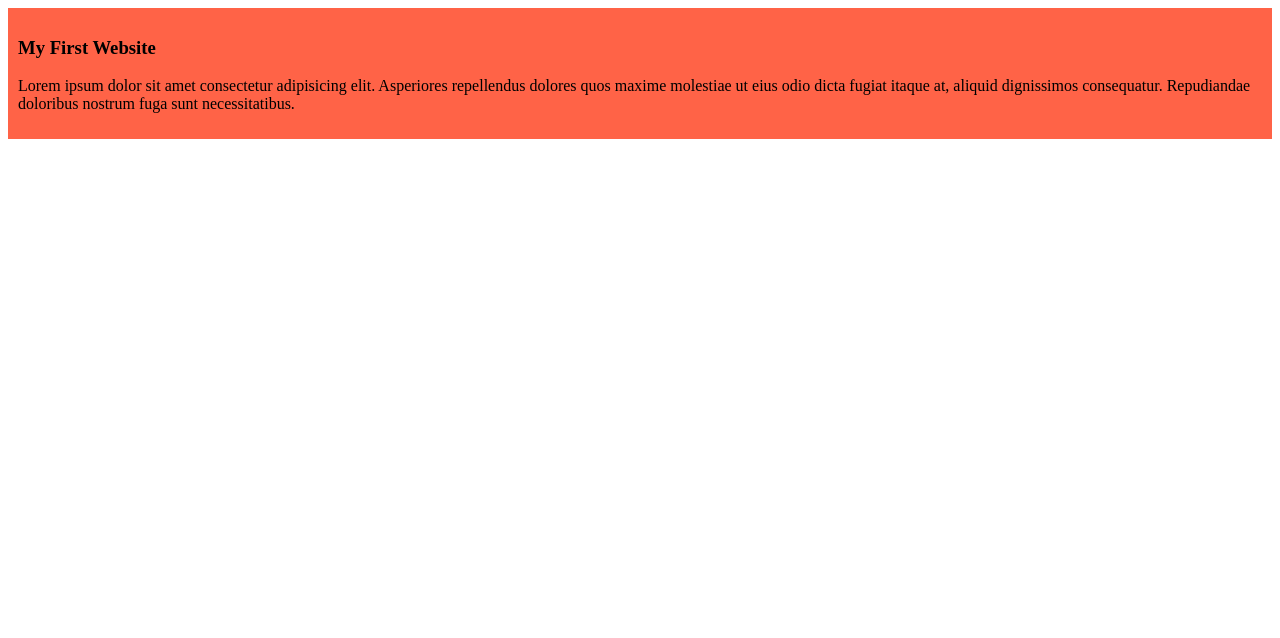
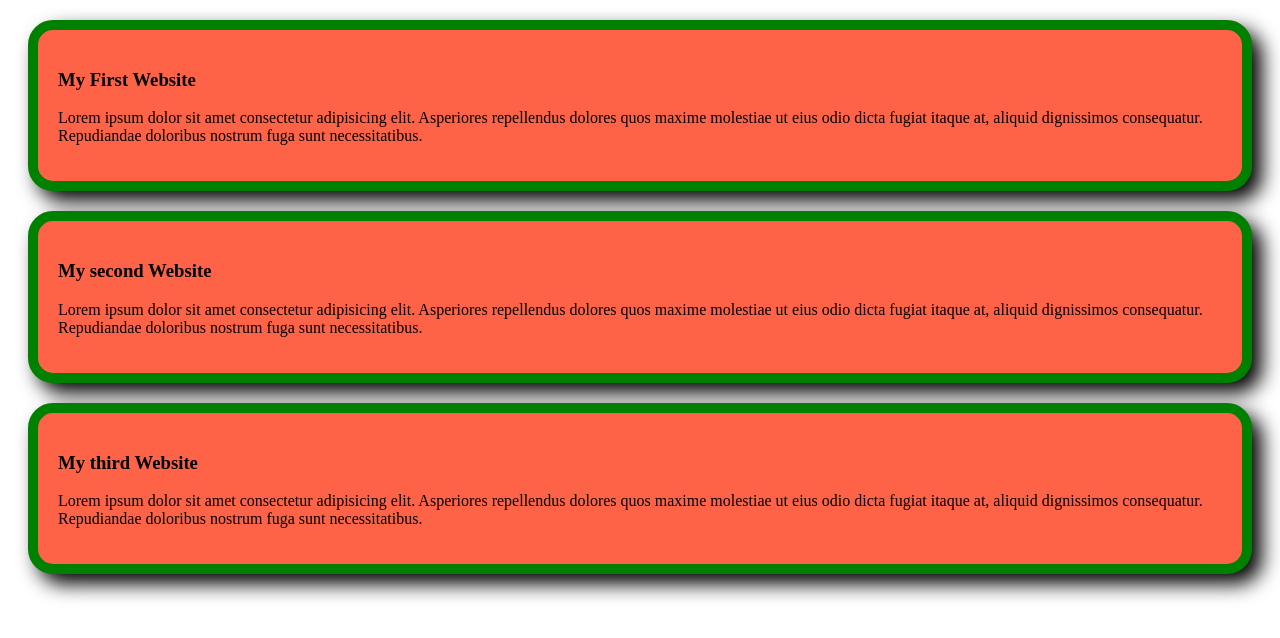
Before and after one commit to mbdullah/my-simple-website, a plain HTML site: page index.html in a window 1280 px wide. Drawn offline with Linux system fonts and the light colour scheme.

Commit message:
added the second and third blog

```diff
--- a/index.html
+++ b/index.html
@@ -11,5 +11,13 @@
         <h3>My First Website</h3>
         <p>Lorem ipsum dolor sit amet consectetur adipisicing elit. Asperiores repellendus dolores quos maxime molestiae ut eius odio dicta fugiat itaque at, aliquid dignissimos consequatur. Repudiandae doloribus nostrum fuga sunt necessitatibus.</p>
     </div>
+    <div>
+        <h3>My second Website</h3>
+        <p>Lorem ipsum dolor sit amet consectetur adipisicing elit. Asperiores repellendus dolores quos maxime molestiae ut eius odio dicta fugiat itaque at, aliquid dignissimos consequatur. Repudiandae doloribus nostrum fuga sunt necessitatibus.</p>
+    </div>
+    <div>
+        <h3>My third Website</h3>
+        <p>Lorem ipsum dolor sit amet consectetur adipisicing elit. Asperiores repellendus dolores quos maxime molestiae ut eius odio dicta fugiat itaque at, aliquid dignissimos consequatur. Repudiandae doloribus nostrum fuga sunt necessitatibus.</p>
+    </div>
 </body>
 </html>
--- a/styles/blog.css
+++ b/styles/blog.css
@@ -1,4 +1,9 @@
 div{
     background-color: tomato;
     padding: 10px;
+    margin: 20px;
+    border: 10px solid green;
+    border-radius: 25px;
+    padding: 20px;
+    box-shadow: 10px 10px 20px black;
 }
```
